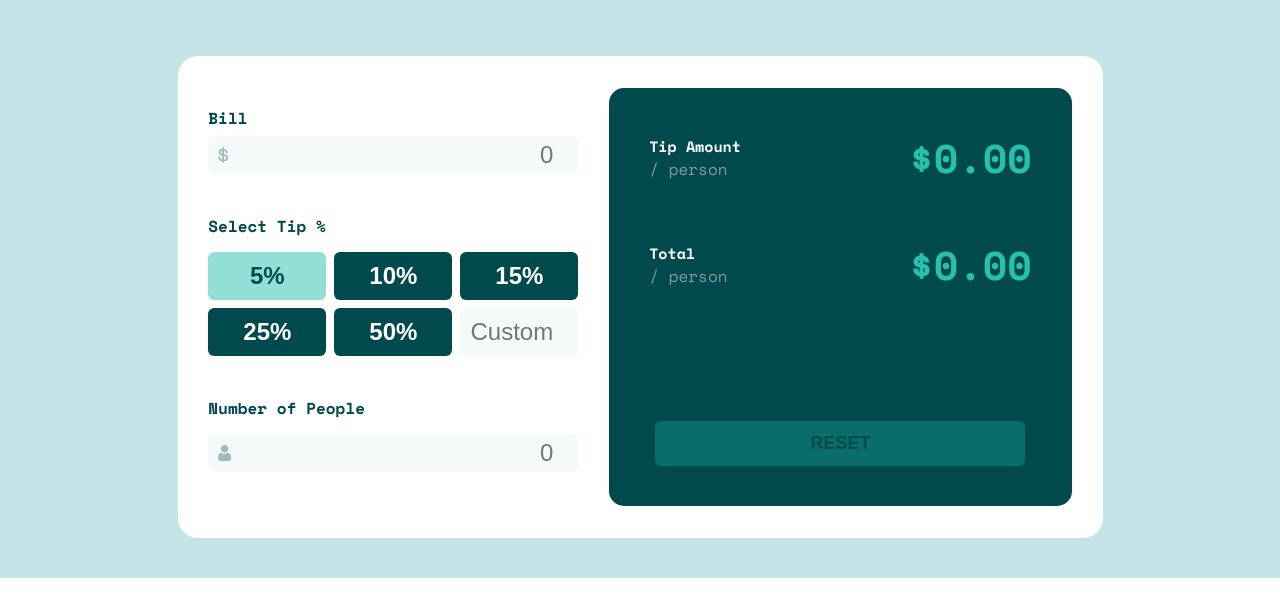
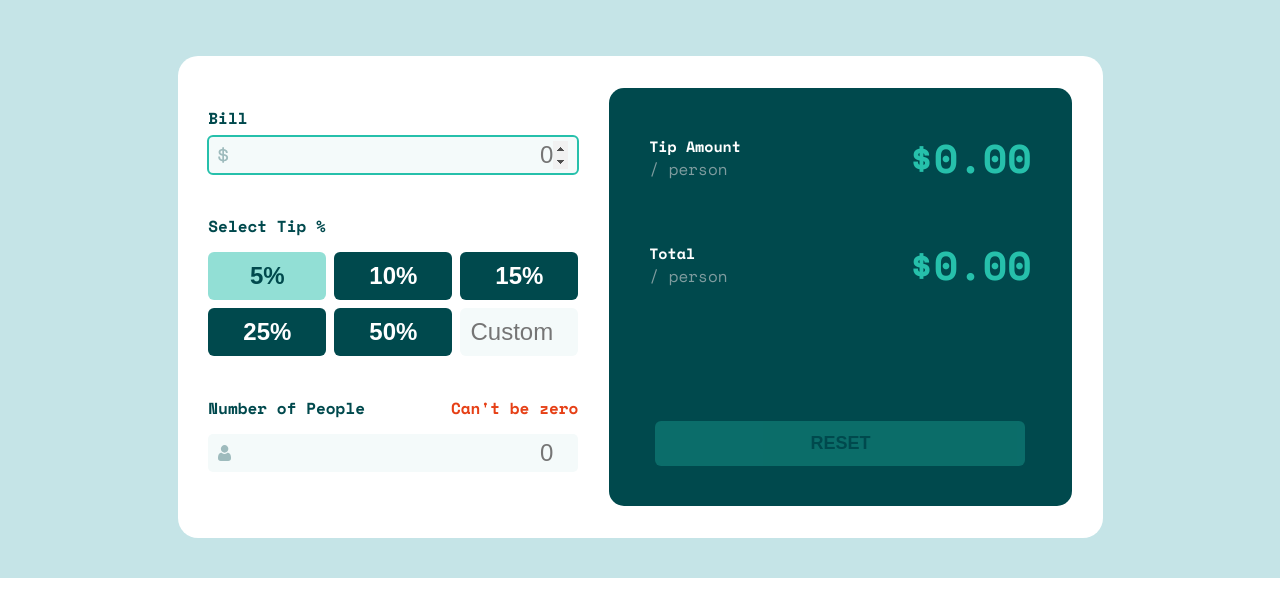
Before and after one commit to VictorGelado/FrontEndMentor, a plain HTML site: page tip-calculator-app-main/index.html in a window 1280 px wide. Both pictures are taken after a click on the button "5%". Shown: the part 148-764 px from the top of the page. Drawn offline with nearby package versions, Linux system fonts and the light colour scheme.

Commit message:
Amost ready

```diff
--- a/tip-calculator-app-main/css/style.css
+++ b/tip-calculator-app-main/css/style.css
@@ -174,7 +174,7 @@ header {
     color: var(--very-dark-cyan);
 }
 
-.people .people-label label:nth-child(2) {
+.people .people-label #err-people {
     display: inline-block;
     visibility: hidden;
     position: relative;
--- a/tip-calculator-app-main/index.html
+++ b/tip-calculator-app-main/index.html
@@ -49,7 +49,7 @@
 					<div class="people">
 						<div class="people-label">
 							<label for="number-people">Number of People</label>
-							<label for="number-people">Can't be zero</label>
+							<label for="number-people" id="err-people">Can't be zero</label>
 						</div>
 						<div class="input-people">
 							<input type="number" id="number-people" placeholder="0" required min="1">
--- a/tip-calculator-app-main/js/script.js
+++ b/tip-calculator-app-main/js/script.js
@@ -3,26 +3,26 @@ const resetForm = document.querySelector("#reset-form");
 
 const billInput = document.querySelector("#bill-input");
 const percents = document.querySelectorAll(".percents-button");
-const numberPeople = document.querySelector("#number-people")
+const numberPeople = document.querySelector("#number-people");
 
 
-
-
-billInput.addEventListener('change', amount);
+billInput.addEventListener('input', amount);
 
 percents.forEach((el) => {
 
-    el.addEventListener('click', function (i) {
+    el.addEventListener('click', function(i) {
 
         removeClass();
 
         el.classList.toggle('active');
 
+        amount();
+
     });
 
 });
 
-
+numberPeople.addEventListener('input', amount);
 
 
 
@@ -30,25 +30,35 @@ function amount() {
 
     let bill = Number(billInput.value);
 
-    console.log(bill)
-
     if (!bill) {
         window.alert('Please enter some value');
         billInput.focus();
     }
 
-    //let indexActiveTip = indexPercent();
-    //console.log(indexActiveTip)
-    let tipPercent = Number(percents[2].value);
 
-    let tip = tipPercent;
-    let fees = bill * tip;
-    let tipAmount = bill + fess;
+    let peoples = Number(numberPeople.value);
+
+    if (isNaN(peoples) || peoples == 0) {
+
+        document.querySelector("#err-people").style.visibility = "visible";
+        peoples = 1;
+
+    }
+
+    let tipPercent = Number(indexPercent());
+
+    isNaN(tipPercent) ? tipPercent = 0: tipPercent = tipPercent;
+
+    let fees = (bill * tipPercent);
+    let tipAmount = (bill + fees) / peoples;
 
 
-    console.log(tip, fees, tipAmount)
+    document.querySelector("#result-amount").innerHTML = `$${(fees/ 2).toFixed(2) }`;
+    document.querySelector("#result-total").innerHTML = `$${tipAmount.toFixed(2)}`;
 
 
+
+    console.log('tip'+tipPercent, 'fess'+fees, 'amount'+tipAmount)
 
 
 
@@ -58,7 +68,6 @@ function amount() {
     //console.log('percent',percent)
 
 
-    ///document.querySelector("#result-amount").innerHTML = fees.toFixed(2);
 
 }
 
@@ -67,7 +76,7 @@ function indexPercent() {
     for (let c = 0; c < percents.length; c++) {
 
         if (percents[c].classList.contains('active')) {
-            return c;
+            return percents[c].value;
         }
 
     }
@@ -86,6 +95,7 @@ function removeClass() {
 
 resetForm.addEventListener('click', () => {
     customAlign.style.textAlign = "center";
+    removeClass();
 });
 
 customAlign.addEventListener('keyup', () => {
```
